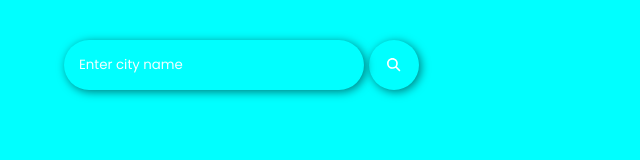
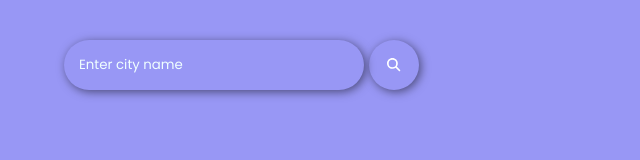
Before and after one commit to Nx0dle/WeatherApp, a plain HTML site: page index.html in a window 1280 px wide. Shown: the whole page, without its empty margins (0-640 px from the left). Drawn offline with Linux system fonts and the light colour scheme.

Commit message:
Main bg color change

```diff
--- a/style.css
+++ b/style.css
@@ -8,7 +8,7 @@
 }
 
 body {
-    background-color: aqua;
+    background-color: #9897F5;
     background-size: cover;
     background-repeat: no-repeat;
     color: white;
```
